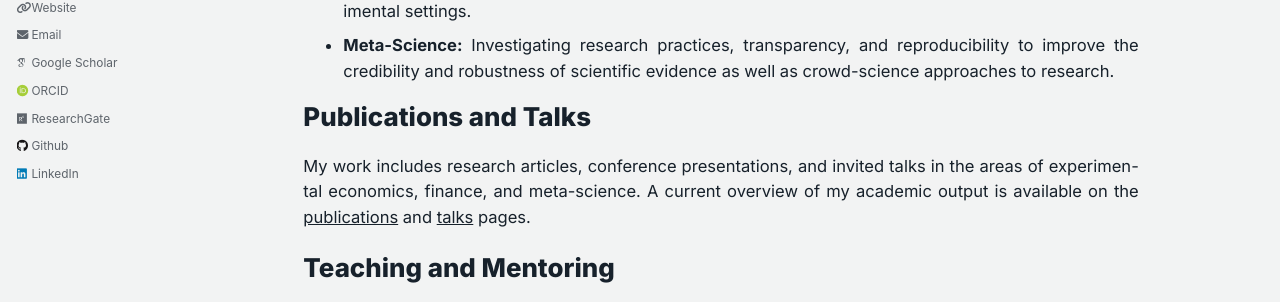
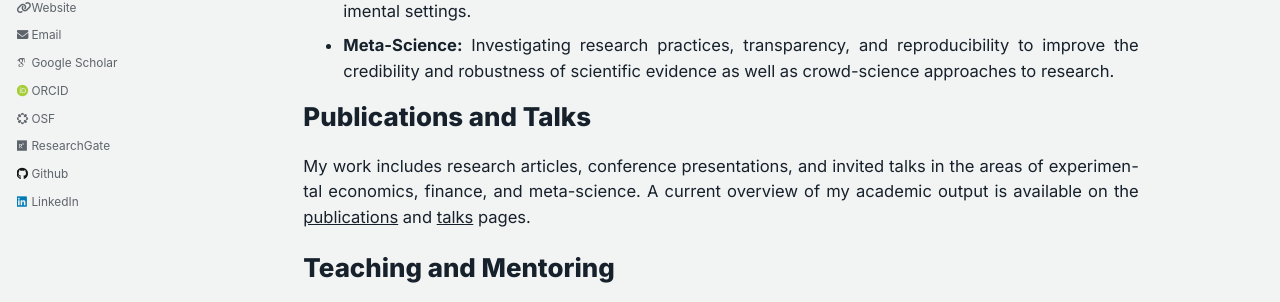
Before and after one commit to Rene1208/website, a Jekyll site: the page built from _pages/about.md, in a window 1280 px wide. Shown: the part 555-857 px from the top of the page. Built offline with Jekyll 4.4.1, drawn with Linux system fonts in a browser that asks for light colours; some web fonts are replaced.

Commit message:
update page Codex

```diff
--- a/_config.yml
+++ b/_config.yml
@@ -33,6 +33,7 @@ author:
   # Academic websites
   googlescholar: "https://scholar.google.com/citations?hl=de&view_op=list_works&gmla=AOAOcb0olUdVNJVR41TpQOJ2WojWEqnM86g1rt5FWGqJDzaWh2P37cyjkwvly19LVc9_foxE0oWVNTpEFX7s0UPSREny8pXjeUwJNZnI1I87PmSGV9T-91sd9NmUZAjlbjU&user=FKR8WdMAAAAJ"
   orcid: "https://orcid.org/0000-0003-2607-5986"
+  osf: "https://osf.io/zjkn9/"
   researchgate: "https://www.researchgate.net/profile/Rene-Schwaiger"
 
   # Repositories and software development
--- a/_includes/author-profile.html
+++ b/_includes/author-profile.html
@@ -52,6 +52,9 @@
       {% endif %}
       {% if author.orcid %}
         <li><a href="{{ author.orcid }}"><i class="ai ai-orcid ai-fw icon-pad-right"></i>ORCID</a></li>
+      {% endif %}
+      {% if author.osf %}
+        <li><a href="{{ author.osf }}"><i class="ai ai-osf ai-fw icon-pad-right"></i>OSF</a></li>
       {% endif %}
       {% if author.pubmed %}
         <li><a href="{{ author.pubmed }}"><i class="ai ai-pubmed ai-fw icon-pad-right"></i>PubMed</a></li>
--- a/_sass/custom.scss
+++ b/_sass/custom.scss
@@ -160,26 +160,29 @@ a:hover {
   text-align: left;
 }
 
-.page--home .page__inner-wrap,
-.page--home .page__content {
-  hyphens: auto;
-  text-align: justify;
-  text-justify: inter-word;
-}
-
-.page--home .page__content p,
-.page--home .page__content li {
-  hyphens: auto;
-  text-align: justify;
-  text-justify: inter-word;
-}
-
+.page__content > p,
+.archive__item > p,
+.archive__item-excerpt,
+.intro-panel,
 .landing-copy,
 .landing-copy p,
 .landing-copy li {
   hyphens: auto;
+  overflow-wrap: break-word;
   text-align: justify !important;
   text-justify: inter-word;
+}
+
+.page__content > p:has(a:only-child),
+.archive__item > p:has(a:only-child),
+.publication-links,
+.page__share,
+.page__meta,
+.page__date,
+.archive__item-title {
+  hyphens: manual;
+  overflow-wrap: normal;
+  text-align: left !important;
 }
 
 .page__content p,
@@ -536,7 +539,8 @@ a:hover {
   }
 
   .greedy-nav.is-open .visible-links .masthead__menu-item.is-active a::after {
-    width: 1.35rem;
+    width: 1.35rem !important;
+    max-width: 1.35rem;
     margin-top: 0.24rem;
   }
 
```
